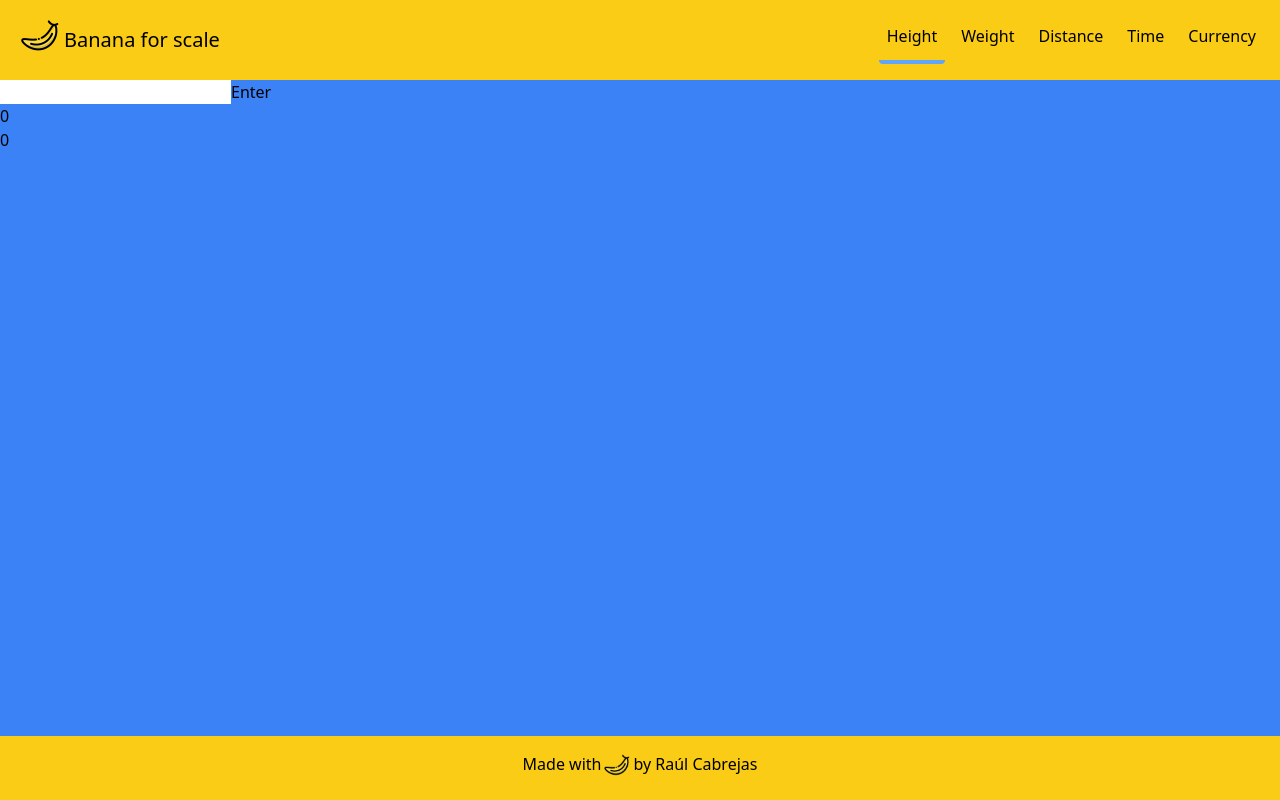
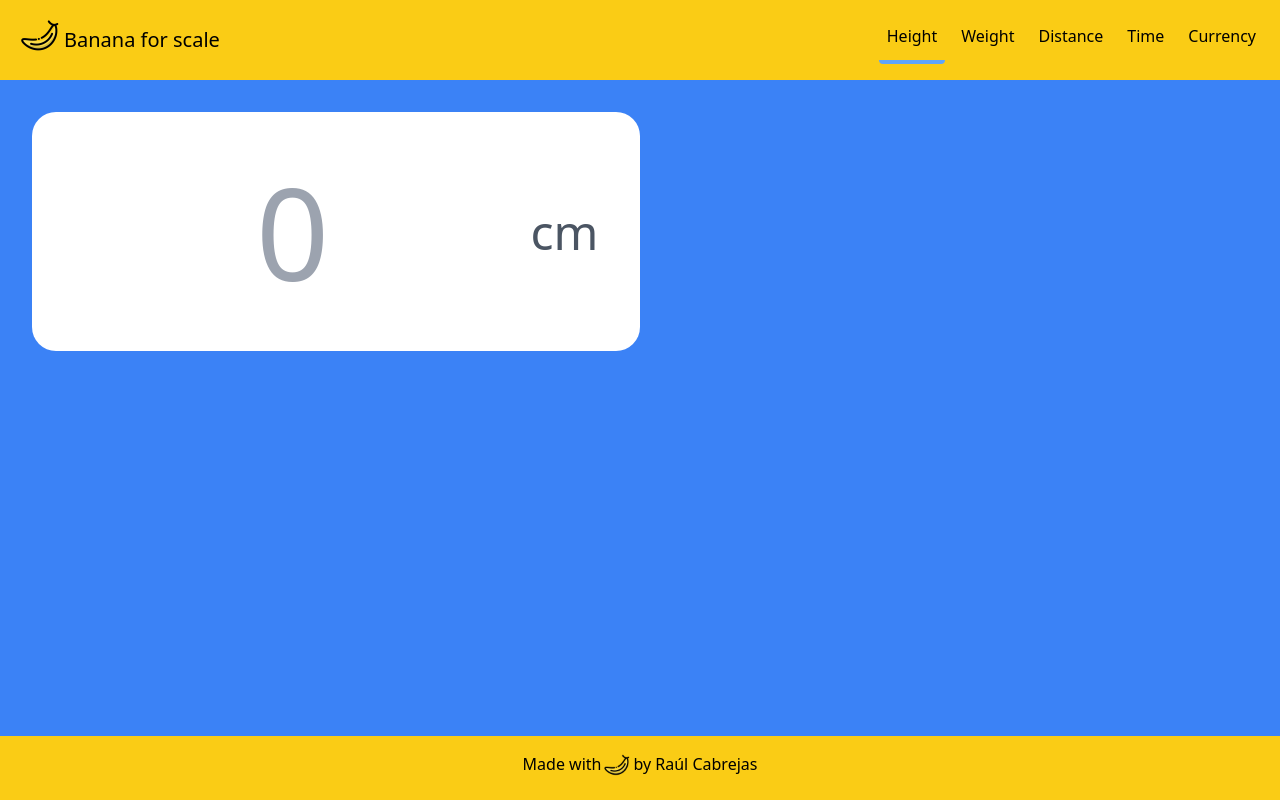
Before and after one commit to ng-rauw/bananaforscale, a Next.js app: page /height in a window 1280 px wide. Built offline with nearby package versions, Linux system fonts and the light colour scheme.

Commit message:
feat(): update bananas display and add selection of base measurements

```diff
--- a/src/app/height/components/BananaMeasure.tsx
+++ b/src/app/height/components/BananaMeasure.tsx
@@ -1,21 +1,49 @@
 "use client";
-import { useState } from "react";
+import { useState, ReactElement, ChangeEvent } from "react";
 import BananaScaleIcon from "@/components/icons/BananaScale";
+import BananaIcon from "@/components/icons/Banana";
 
 export default function BananaMeasure() {
   const BANANA_HEIGHT = 20.5;
+  const [bananaText, setBananaText] = useState("");
   const [banana, setBanana] = useState(0);
-  const [bananas, setBananas] = useState<JSX.Element[]>([]);
-  const handleBananaChange = (e) => {
-    setBanana(e.target.value);
-    generateBananas(e.target.value);
+  const [scale, setScale] = useState(1);
+  const [bananas, setBananas] = useState<ReactElement[]>([]);
+  const handleBananaChange = (e: ChangeEvent<HTMLInputElement>) => {
+    setBananaText(e.target.value);
+    setBanana(Number(e.target.value) / BANANA_HEIGHT);
+    generateBananas(banana * scale);
+  };
+  const handleScaleChange = (e: ChangeEvent<HTMLSelectElement>) => {
+    setBananaText("");
+    setBanana(0);
+    setScale(Number(e.target.value));
+    generateBananas(banana * scale);
   };
   const generateBananas = (n: number) => {
-    const divArray: JSX.Element[] = [];
+    const divArray: ReactElement[] = [];
+    if (n > 15) {
+      setBananas(divArray);
+      return;
+    }
     for (let i = 0; i < n; i++) {
-      const width = Math.floor(200 / n) + "px";
+      // Percentage that each banana occupies of the total height
+      const width = Math.floor(200 / n);
+
+      // If the width is greater than the size available, move it so only the right percentage of banana is showing
+      const top =
+        width > 200 ? 200 - (Math.round(banana * 100 * scale) / 100) * 200 : 0;
+
       divArray.push(
-        <div key={i} className={`flex`} style={{ width: width, height: width }}>
+        <div
+          key={i}
+          className={`relative flex`}
+          style={{
+            top: -top,
+            width: width < 400 ? width : 400,
+            height: width < 400 ? width : 400,
+          }}
+        >
           <BananaScaleIcon></BananaScaleIcon>
         </div>,
       );
@@ -23,15 +51,57 @@ export default function BananaMeasure() {
     setBananas(divArray);
   };
   return (
-    <section>
-      <form action="">
-        <input type="number" onChange={handleBananaChange} />
-        <button>Enter</button>
+    <section
+      className={`flex w-full  ${banana * scale > 15 ? "justify-items-start" : "justify-between"}  p-8`}
+    >
+      <form
+        action={() => {}}
+        className="flex w-1/2 items-center rounded-3xl bg-white p-8 text-gray-600"
+      >
+        <input
+          type="number"
+          placeholder="0"
+          min="0"
+          value={bananaText}
+          className="w-full text-center text-9xl outline-0 [&::-webkit-inner-spin-button]:appearance-none [&::-webkit-outer-spin-button]:m-0"
+          onChange={handleBananaChange}
+          onInputCapture={handleBananaChange}
+        />
+        <select
+          onChange={handleScaleChange}
+          className="cursor-pointer appearance-none bg-white p-2 text-center text-5xl outline-0"
+        >
+          <option value={1}>cm</option>
+          <option value={100}>m</option>
+          <option value={100000}>km</option>
+        </select>
       </form>
-      {banana}
-      <br />
-      {banana * BANANA_HEIGHT}
-      <div className={`flex flex-col`}>{bananas.map((d) => d)}</div>
+      {banana > 0 ? (
+        <div className="flex items-center">
+          <p
+            className={`flex items-center text-center ${banana * scale > 15 ? "pl-8 text-9xl" : "text-6xl"}`}
+          >
+            {Intl.NumberFormat("es-ES").format(
+              Math.round(banana * 100 * scale) / 100,
+            )}
+            <span className={`${banana * scale > 15 ? "w-44" : "w-32"}`}>
+              <BananaIcon />
+            </span>
+          </p>
+          {banana * scale < 15 ? (
+            <div
+              className={`flex flex-col-reverse items-center overflow-hidden`}
+              style={{ width: 400, height: 200 }}
+            >
+              {bananas.map((d) => d)}
+            </div>
+          ) : (
+            <></>
+          )}
+        </div>
+      ) : (
+        <></>
+      )}
     </section>
   );
 }
--- a/src/app/page.tsx
+++ b/src/app/page.tsx
@@ -1,3 +1,5 @@
-export default function Home() {
+import { appWithTranslation } from "next-i18next";
+function Home() {
   return <article>hola</article>;
 }
+export default appWithTranslation(Home);
--- a/src/components/Header.tsx
+++ b/src/components/Header.tsx
@@ -14,19 +14,19 @@ export default function Header() {
         </span>
         <h1 className="flex h-8 items-center text-xl">Banana for scale</h1>
       </Link>
-      <HeaderLink url="/height" active={currentPath === "/height"}>
+      <HeaderLink url="/height" active={currentPath.includes("/height")}>
         <span>Height</span>
       </HeaderLink>
-      <HeaderLink url="/weight" active={currentPath === "/weight"}>
+      <HeaderLink url="/weight" active={currentPath.includes("/weight")}>
         <span>Weight</span>
       </HeaderLink>
-      <HeaderLink url="/distance" active={currentPath === "/distance"}>
+      <HeaderLink url="/distance" active={currentPath.includes("/distance")}>
         <span>Distance</span>
       </HeaderLink>
-      <HeaderLink url="/time" active={currentPath === "/time"}>
+      <HeaderLink url="/time" active={currentPath.includes("/time")}>
         <span>Time</span>
       </HeaderLink>
-      <HeaderLink url="/currency" active={currentPath === "/currency"}>
+      <HeaderLink url="/currency" active={currentPath.includes("/currency")}>
         <span>Currency</span>
       </HeaderLink>
     </nav>
```
